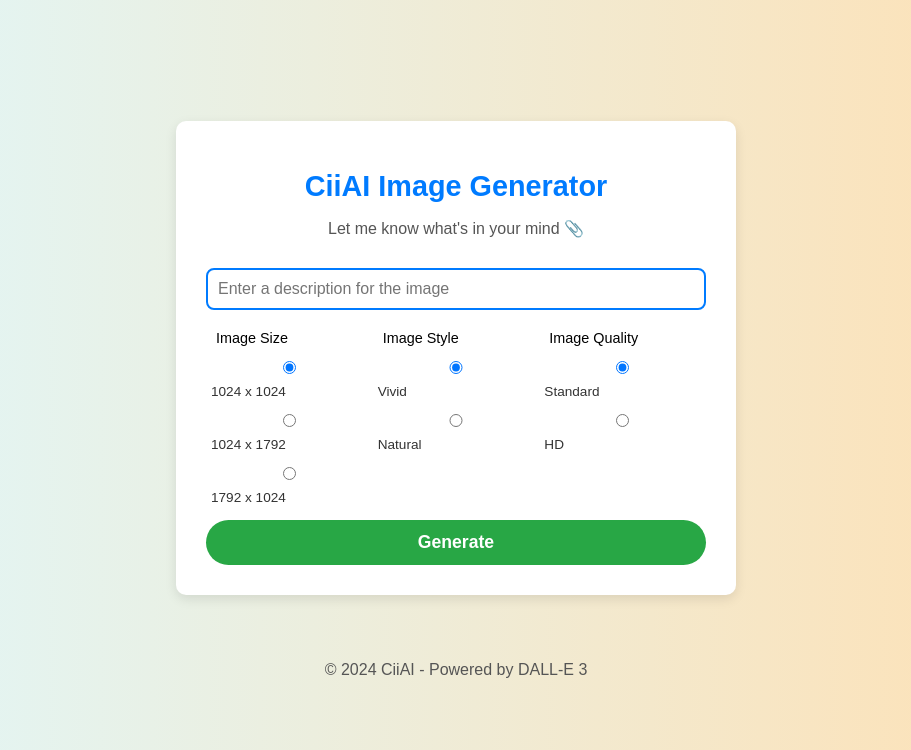
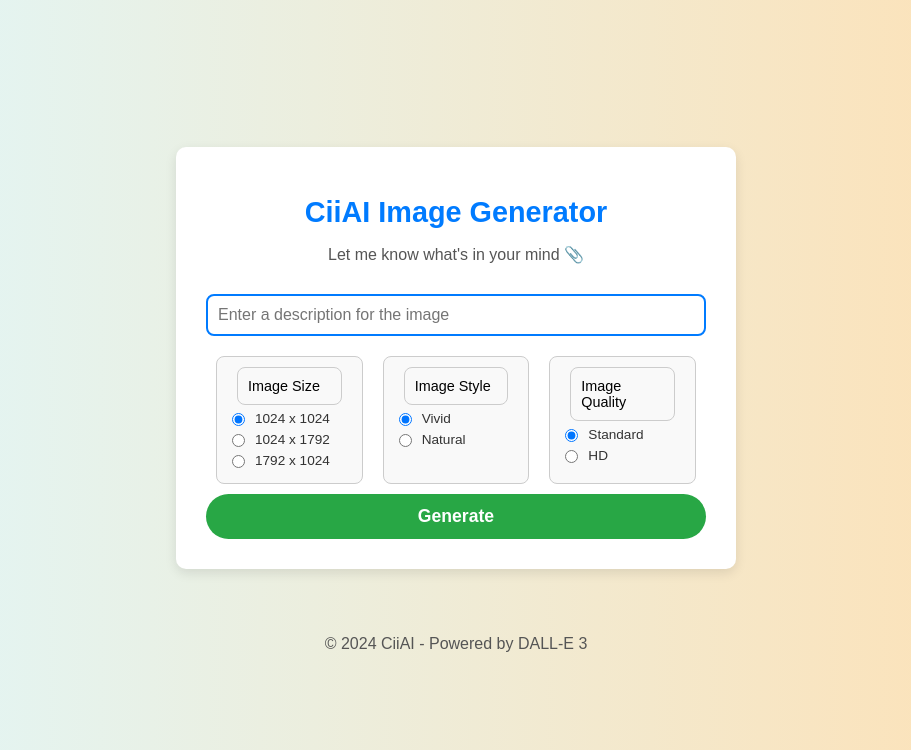
Before and after one commit to janiscirulis/JCU-WebApp-DALL-e, a Flask app: page / in a window 1280 px wide. Shown: the top 750 px of the page, without its empty margins (184-1095 px from the left). Run offline with Flask 3, Linux system fonts and the light colour scheme.

Commit message:
Update index.html

```diff
--- a/templates/index.html
+++ b/templates/index.html
@@ -43,7 +43,7 @@
             margin-top: 15px;
             text-align: left;
         }
-        input[type="text"], input[type="radio"] {
+        input[type="text"] {
             width: 100%;
             padding: 10px;
             margin: 10px 0;
@@ -62,18 +62,26 @@
         }
         .options {
             display: flex;
-            justify-content: space-between; /* Space out columns */
+            justify-content: space-between;
             margin: 10px 0;
         }
         .options div {
-            flex: 1; /* Each column takes equal space */
-            margin: 0 5px; /* Space between columns */
-            text-align: left; /* Align text to the left */
+            flex: 1;
+            margin: 0 10px; /* Space between columns */
+            text-align: left;
+            padding: 10px; /* Padding around each column */
+            border: 1px solid #ccc; /* Border for visual separation */
+            border-radius: 8px; /* Rounded corners for columns */
+            background-color: #f9f9f9; /* Light background for columns */
         }
         .options label {
             font-size: 0.85rem; /* Smaller font size for choice text */
-            display: block; /* Ensure each label takes full width */
+            display: flex; /* Flex to align radio button with text */
+            align-items: center; /* Center items vertically */
             margin: 5px 0; /* Space between radio buttons */
+        }
+        .options input[type="radio"] {
+            margin-right: 10px; /* Space between radio button and text */
         }
         button {
             width: 100%;
```
